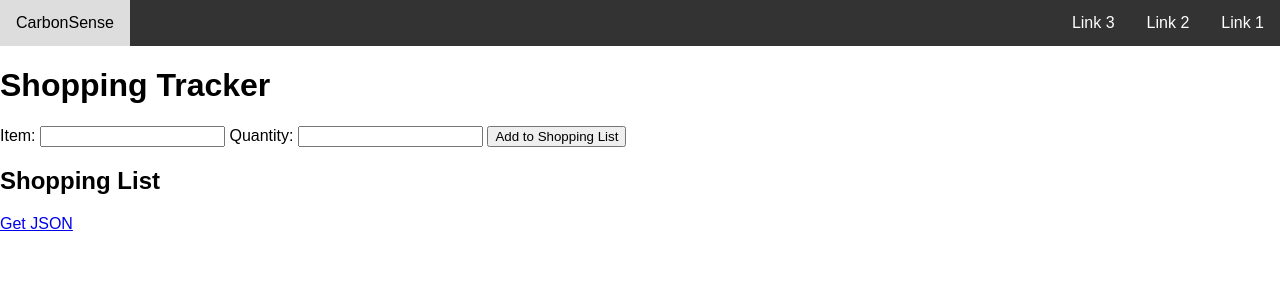
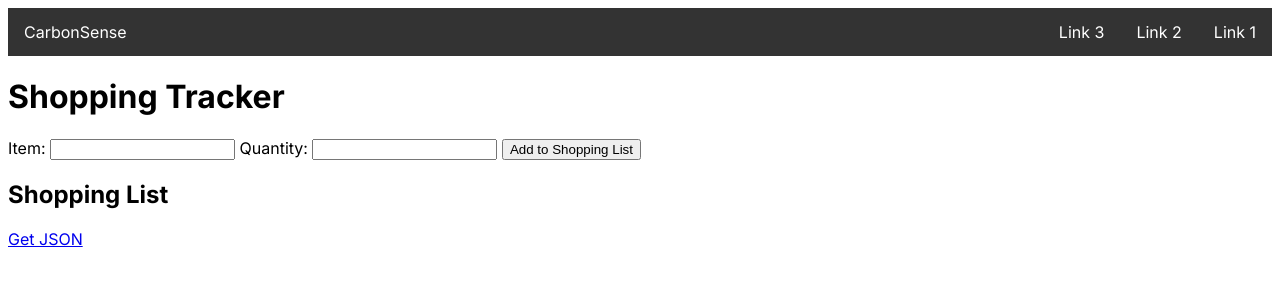
Before and after one commit to PenguinPush/CarbonSense, a Flask app: page /shopping in a window 1280 px wide. Shown: the top 300 px of the page. Run offline with Flask 3, Linux system fonts and the light colour scheme.

Commit message:
fdghjfdsa font

```diff
--- a/templates/base.html
+++ b/templates/base.html
@@ -4,11 +4,10 @@
     <meta charset="UTF-8">
     <meta name="viewport" content="width=device-width, initial-scale=1.0">
     <title>{% block title %}Your Website{% endblock %}</title>
-    <link rel="stylesheet" href="https://cdnjs.cloudflare.com/ajax/libs/font-awesome/5.15.1/css/all.min.css">
+    <link rel="stylesheet" href="https://fonts.googleapis.com/css2?family=Inter:wght@400;700&display=swap">
     <style>
         body {
-            margin: 0;
-            font-family: 'Arial', sans-serif;
+            font-family: 'Inter', sans-serif;
         }
 
         .navbar {
--- a/templates/shopping.html
+++ b/templates/shopping.html
@@ -4,7 +4,17 @@
 <head>
     <meta charset="UTF-8">
     <meta name="viewport" content="width=device-width, initial-scale=1.0">
-    <title>Shopping Tracker</title>
+    <title>Carbon Sense | Shopping Tracker</title>
+     <link rel="stylesheet" href="https://fonts.googleapis.com/css2?family=Inter:wght@400;700&display=swap">
+    <style>
+        body {
+            font-family: 'Inter', sans-serif;
+        }
+
+        h1, h2, p {
+            font-family: 'Inter', sans-serif;
+        }
+    </style>
 </head>
 <body>
     {% extends 'base.html' %}
```
Also changed, not shown: static/style.css (+6 -6 lines), templates/transit.html (+10 -0 lines).
